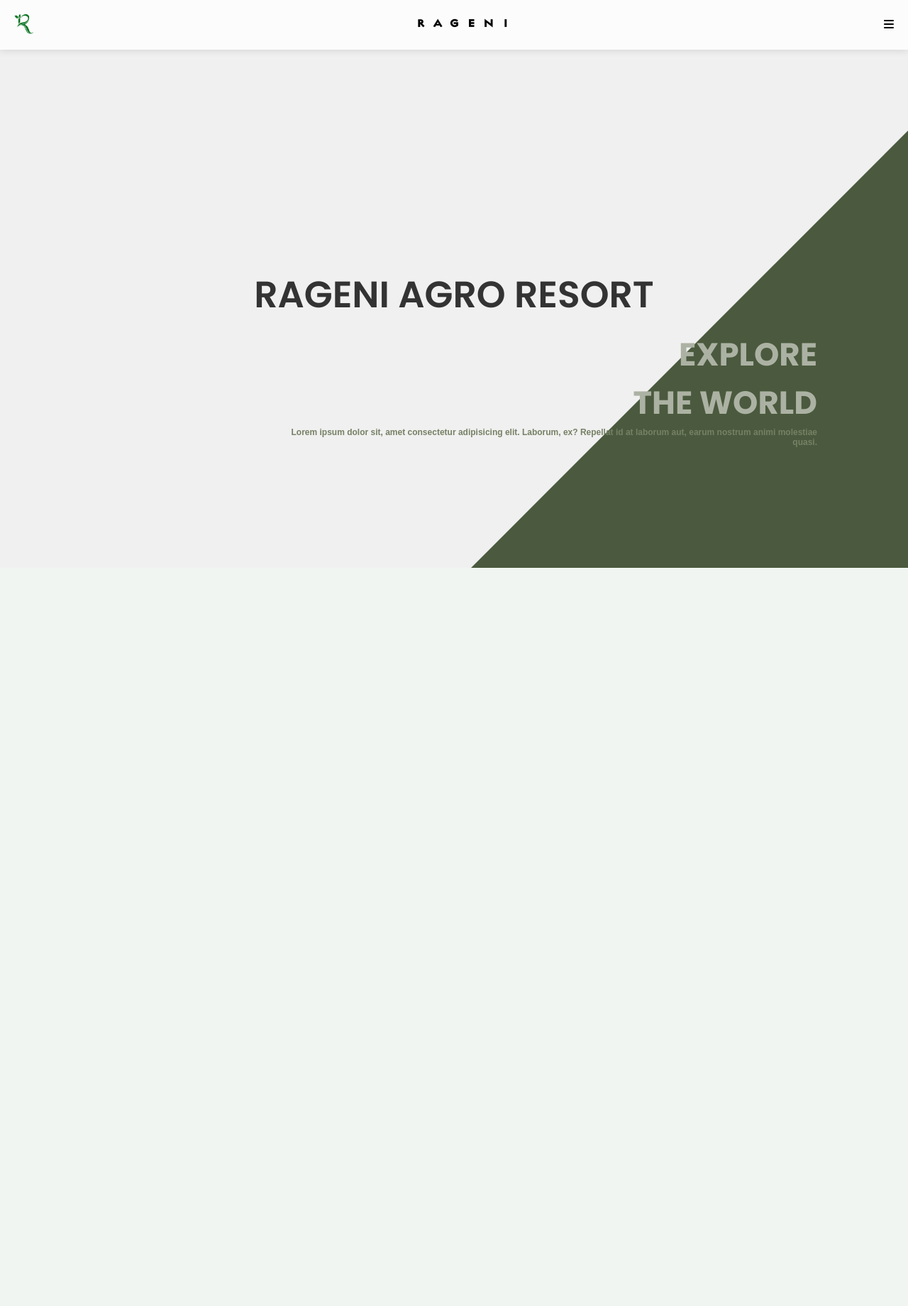
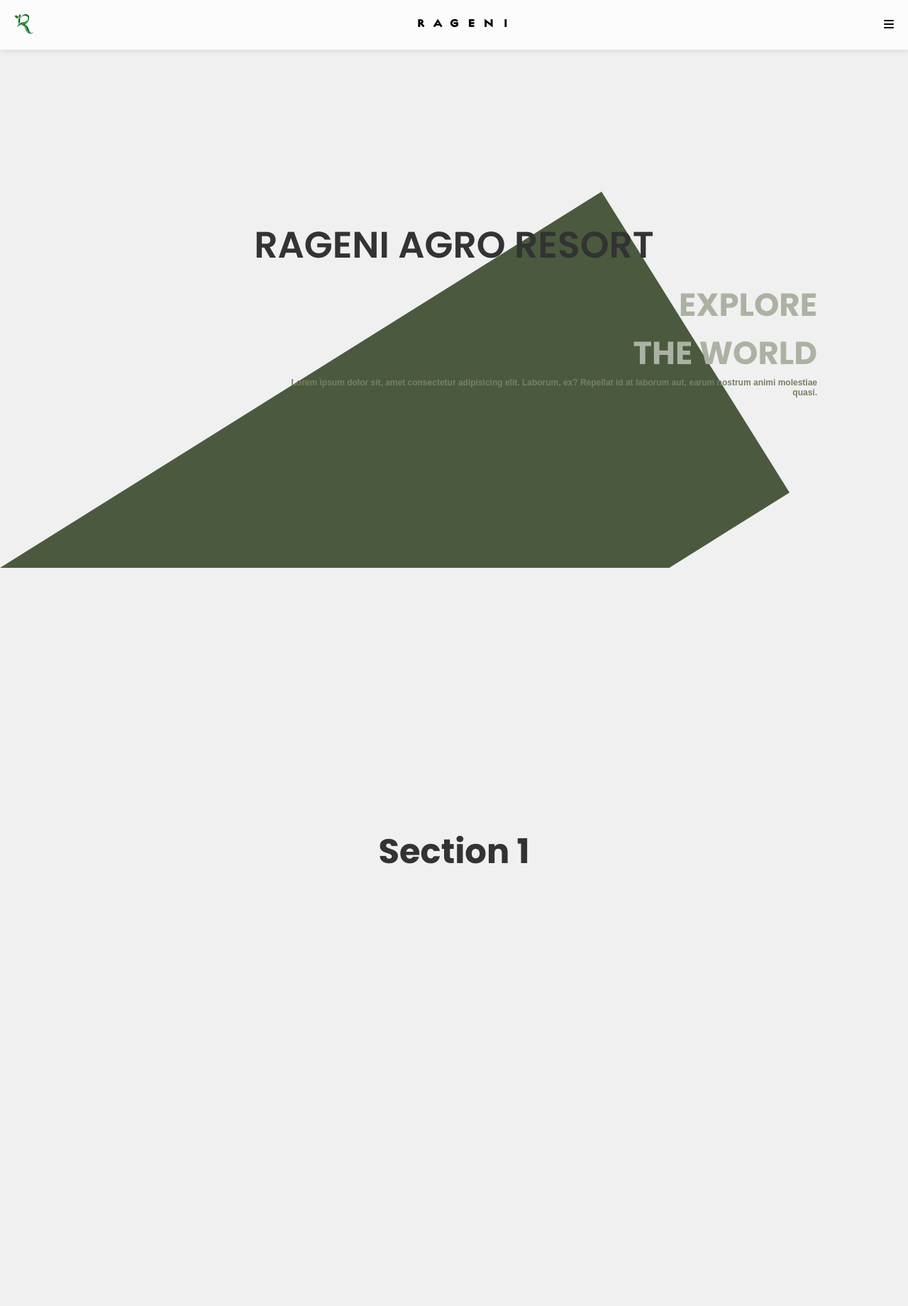
Before and after one commit to zenithkandel/rageni-resort, a PHP site: page / in a window 1280 px wide. Shown: the top 1840 px of the page at 71% size. Before the commit the page ends 800 px from the top, so only its background shows below. Run offline with PHP 8.4, Linux system fonts and the light colour scheme; some libraries are stand-ins or nearby versions; some web fonts are replaced.

Commit message:
Add dynamic blob resizing and new sections to the hero layout

```diff
--- a/index.html
+++ b/index.html
@@ -31,10 +31,37 @@
     </div>
     <div class="svg-text">
       <div class="title">EXPLORE <br> THE WORLD</div>
-      <div class="sub-title">Lorem ipsum dolor sit, amet consectetur adipisicing elit. Laborum, ex? Repellat id at laborum aut, earum nostrum animi molestiae quasi.</div>
+      <div class="sub-title">Lorem ipsum dolor sit, amet consectetur adipisicing elit. Laborum, ex? Repellat id at
+        laborum aut, earum nostrum animi molestiae quasi.</div>
     </div>
     <div class="blob"></div>
   </div>
+  <section>
+    <h1>Section 1</h1>
+  </section>
+  <section>
+    <h1>Section 2</h1>
+  </section>
+  <section>
+    <h1>Section 3</h1>
+  </section>
+  <section>
+    <h1>Section 4</h1>
+  </section>
 </body>
+<script>
+  // console.log(window.innerHeight, window.innerWidth);
+  const blob = document.querySelector('.blob');
+  function loadRect() {
+    blob_width = (((window.screen.height) ** 2 + (window.screen.width) ** 2) ** 0.5)
+    blob.style.width = blob_width + 'px';
+    blob.style.height = blob_width / 2 + 'px';
+    blob.style.rotate = -Math.atan(window.innerHeight / window.innerWidth) * 180 / Math.PI + 'deg';
+  }
+  loadRect();
+  window.onresize = () => {
+    loadRect();
+  }
+</script>
 
 </html>
--- a/style.css
+++ b/style.css
@@ -14,7 +14,7 @@
   transition: 0.3s all ease-in-out;
 }
 
-:root{
+:root {
   --primary-color: #768065;
   --secondary-color: #acb2a3;
   --text-color: #333;
@@ -31,23 +31,22 @@ body {
   height: 100vh;
   width: 100vw;
   max-width: 100%;
-  position: absolute;
-  /* background: #000; */
   overflow: hidden;
+  position: relative;
 }
 
 .hero .blob {
-    background: var(--object-fill);
-    height: 90vh;
-    width: 118vw;
-    position: absolute;
-    top: 56vh;
-    left: 32vw;
-    transform: rotate(-45deg);
+  background: var(--object-fill);
+  position: absolute;
+  top: 100%;
+  /* height: 70.710678vw;
+  width: 141.421356%; */
+  transform-origin: top left;
+  /* z-index: 9999999; */
 }
 
 nav {
-  position: relative;
+  position: fixed;
   top: 0;
   left: 0;
   width: 100%;
@@ -118,3 +117,16 @@ nav .logo img {
 .hamburger {
   cursor: pointer;
 }
+
+section {
+  height: 100vh;
+  width: 100vw;
+  display: flex;
+  justify-content: center;
+  align-items: center;
+  font-family: Poppins, sans-serif;
+  font-size: 32px;
+  max-width: 100%;
+  color: var(--text-color);
+  background-color: var(--background-color);
+}
```
